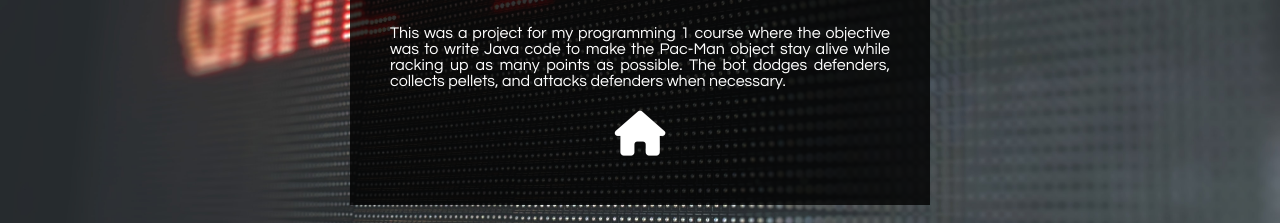
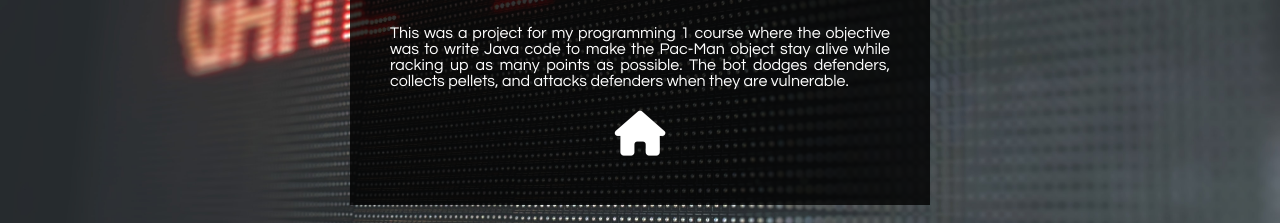
Before and after one commit to axelaquinoj/axelaquinoj.github.io, a website built with Parcel: page pacman.html in a window 1280 px wide. Shown: the part 577-800 px from the top of the page. Built offline with nearby package versions, Linux system fonts and the light colour scheme.

Commit message:
updated bio

```diff
--- a/pacman.html
+++ b/pacman.html
@@ -18,7 +18,7 @@
     <h1>Pac-Man Bot</h1>
     <p>This was a project for my programming 1 course where the objective was to write Java code to make the Pac-Man object
     stay alive while racking up as many points as possible. The bot dodges defenders, collects pellets, and attacks
-    defenders when necessary. </p>
+    defenders when they are vulnerable. </p>
     <ul>
         <li><a href="index.html"><i class="fa-solid fa-house"></i></a> </li>
     </ul>
```
